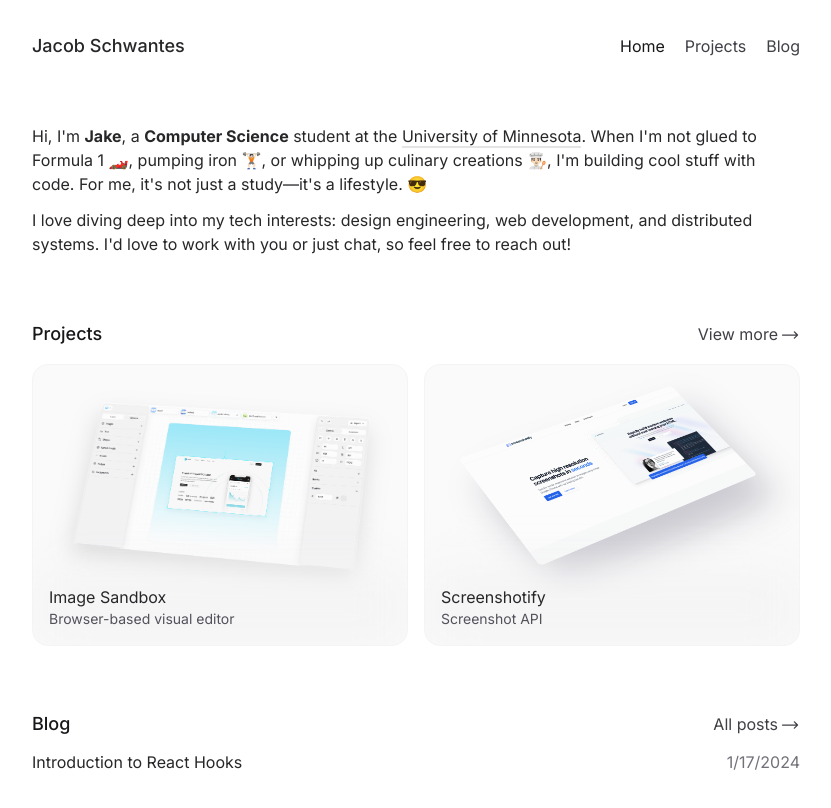
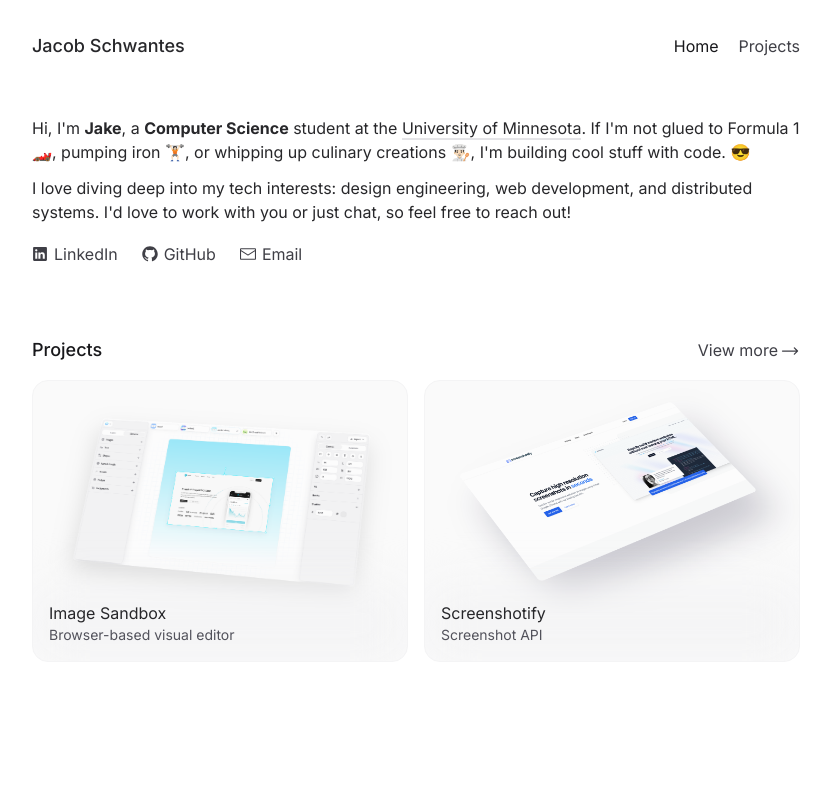
Before and after one commit to jacobschwantes/personal-portfolio, a Next.js app: page / in a window 1280 px wide. Shown: the top 808 px of the page, without its empty margins (224-1055 px from the left). Built offline with nearby package versions, Linux system fonts and the light colour scheme.

Commit message:
add social links, hide blog sections for now

```diff
--- a/src/app/page.tsx
+++ b/src/app/page.tsx
@@ -2,6 +2,11 @@ import Posts from "@/components/posts";
 import SectionHeader from "../components/section-header";
 import Projects from "@/components/projects";
 import Link from "next/link";
+import {
+	EnvelopeClosedIcon,
+	GitHubLogoIcon,
+	LinkedInLogoIcon,
+} from "@radix-ui/react-icons";
 
 export const metadata = {
 	applicationName: "Jacob Schwantes",
@@ -22,7 +27,7 @@ const UnderlineLink = ({
 );
 export default async function Home() {
 	return (
-		<main className="gap-16 py-8 flex flex-col">
+		<main className="gap-16 py-6 flex flex-col">
 			<section className="dark:text-zinc-300 flex flex-col gap-3">
 				<p className="dark:text-zinc-300 text-zinc-800">
 					Hi, I&apos;m <strong>Jake</strong>, a{" "}
@@ -30,15 +35,41 @@ export default async function Home() {
 					<UnderlineLink href="https://twin-cities.umn.edu/">
 						University of Minnesota
 					</UnderlineLink>
-					. When I&apos;m not glued to Formula 1 🏎️, pumping iron 🏋🏻, or
+					. If I&apos;m not glued to Formula 1 🏎️, pumping iron 🏋🏻, or
 					whipping up culinary creations 👨🏻‍🍳, I&apos;m building cool stuff with
-					code. For me, it&apos;s not just a study—it&apos;s a lifestyle. 😎
+					code. 😎
 				</p>
 				<p className="dark:text-zinc-300 text-zinc-800">
 					I love diving deep into my tech interests: design engineering, web
-					development, and distributed systems. I&apos;d love to work with you or
-					just chat, so feel free to reach out!
+					development, and distributed systems. I&apos;d love to work with you
+					or just chat, so feel free to reach out!
 				</p>
+				<div className="flex -ml-3 ">
+					<Link
+						target="_blank"
+						className="whitespace-pre gap-1.5 dark:text-zinc-300 group flex items-center md:dark:hover:text-zinc-200 transition-all duration-300 text-zinc-700 md:hover:text-zinc-950 py-1.5 px-3 rounded-lg md:group-hover/list:opacity-75 md:hover:bg-zinc-100/50 md:dark:hover:bg-zinc-800/50 md:hover:!opacity-100 "
+						href="https://www.linkedin.com/in/jacobschwantes/"
+					>
+						<LinkedInLogoIcon className="w-4 h-4 dark:group-hover:text-zinc-200 group-hover:text-zinc-950" />
+						LinkedIn
+					</Link>
+					<Link
+						target="_blank"
+						className="whitespace-pre gap-1.5 dark:text-zinc-300 group flex items-center md:dark:hover:text-zinc-200 transition-all duration-300 text-zinc-700 md:hover:text-zinc-950 py-1.5 px-3 rounded-lg md:group-hover/list:opacity-75 md:hover:bg-zinc-100/50 md:dark:hover:bg-zinc-800/50 md:hover:!opacity-100 "
+						href="https://github.com/jacobschwantes"
+					>
+						<GitHubLogoIcon className="w-4 h-4 dark:group-hover:text-zinc-200 group-hover:text-zinc-950" />
+						GitHub
+					</Link>
+					<Link
+						target="_blank"
+						className="whitespace-pre gap-1.5 dark:text-zinc-300 group flex items-center md:dark:hover:text-zinc-200 transition-all duration-300 text-zinc-700 md:hover:text-zinc-950 py-1.5 px-3 rounded-lg md:group-hover/list:opacity-75 md:hover:bg-zinc-100/50 md:dark:hover:bg-zinc-800/50 md:hover:!opacity-100 "
+						href="mailto:mail@jacobschwantes.com"
+					>
+						<EnvelopeClosedIcon className="w-4 h-4 dark:group-hover:text-zinc-200 group-hover:text-zinc-950" />
+						Email
+					</Link>
+				</div>
 			</section>
 
 			<section className="gap-4 flex flex-col">
@@ -50,10 +81,10 @@ export default async function Home() {
 				<Projects limit={2} />
 			</section>
 
-			<section className="gap-1 flex flex-col">
+			{/* <section className="gap-1 flex flex-col">
 				<SectionHeader title="Blog" href="/blog" buttonLabel="All posts" />
 				<Posts />
-			</section>
+			</section> */}
 		</main>
 	);
 }
--- a/src/components/header.tsx
+++ b/src/components/header.tsx
@@ -23,10 +23,10 @@ const routes = [
 		name: "Projects",
 		path: "/projects",
 	},
-	{
-		name: "Blog",
-		path: "/blog",
-	},
+	// {
+	// 	name: "Blog",
+	// 	path: "/blog",
+	// },
 ];
 
 function Header() {
```
